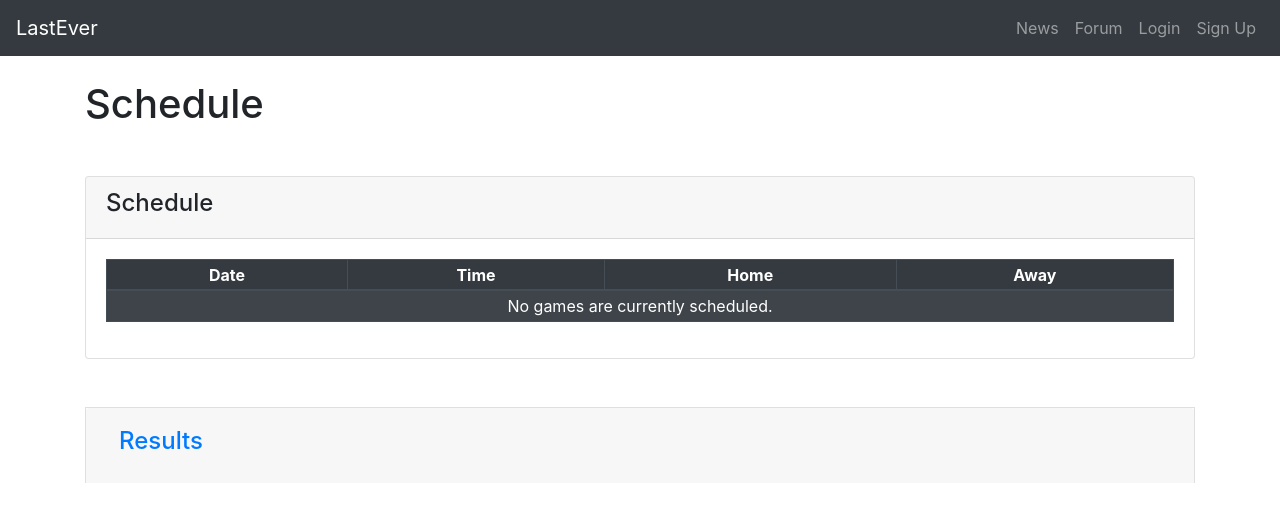
After one commit to cloneofghosts/soccersite, a Django app: template lastever/templates/lastever/schedule.html in a window 1280 px wide. The commit adds this page. Shown: the top 522 px of the page. Run offline with Django 3.2, Linux system fonts and the light colour scheme; the template is opened without the code that fills it, so the values that code supplies are empty; parts of the project's set-up code (start-up, migrations or seed data) failed here and were passed over; some libraries are stand-ins or nearby versions.

Commit message:
Started adding schedule page

```diff
--- a/lastever/admin.py
+++ b/lastever/admin.py
@@ -54,8 +54,8 @@ class ScheduleAdmin(admin.ModelAdmin):
     list_filter = ['scheduled_time', 'status', 'playoff']
 
     fieldsets = [
-        ('Date information', {'fields': ['scheduled_time']}),
-        ('Team information', {'fields': ['home_team', 'home_score', 'away_team', 'away_score'], 'classes': ['collapseable']}),
+        ('Date information', {'fields': ['scheduled_time', 'league']}),
+        ('Team information', {'fields': ['home_team', 'home_score', 'home_pk', 'away_team', 'away_score', 'away_pk'], 'classes': ['collapseable']}),
         ('Game Status',      {'fields': ['referee', 'status', 'playoff']}),
     ]
     inlines = [ StatisticInline ]
--- a/lastever/templates/lastever/base.html
+++ b/lastever/templates/lastever/base.html
@@ -20,9 +20,8 @@
         </a>
         <div class="dropdown-menu dropdown-menu-right" aria-labelledby="navbarDropdown">
           <a class="dropdown-item" href="/league/{{ league.slug }}">League Home</a>
-          <a class="dropdown-item" href="/league/{{ league.slug }}/schedule">Schedule</a>
+          <a class="dropdown-item" href="/league/{{ league.slug }}/schedule">Results & Schedule</a>
           <a class="dropdown-item" href="/league/{{ league.slug }}/standings">Standings</a>
-          <a class="dropdown-item" href="/league/{{ league.slug }}/results">Results</a>
           <a class="dropdown-item" href="/league/{{ league.slug }}/statistics">Statistics</a>
       </li>
       {% endfor %}
--- /dev/null
+++ b/lastever/templates/lastever/schedule.html
@@ -0,0 +1,132 @@
+{% extends "lastever/base.html" %}
+
+{% block head_title %}Schedule{% endblock %}
+
+{% block content %}
+<div class="main-cover">
+  <div class="cards-container container">
+    <h1 class="my-4">Schedule</h1>
+    {% if messages %}
+      {% for message in messages %}
+        {% if message.level == DEFAULT_MESSAGE_LEVELS.ERROR %}
+        <div class="alert alert-danger alert-dismissible fade show mt-4" role="alert">
+          {{ message }}
+          <button type="button" class="close" data-dismiss="alert" aria-label="Close">
+            <span aria-hidden="true">&times;</span>
+          </button>
+        </div>
+        {% else %}
+          <div class="alert alert-{{ message.tags }} alert-dismissible fade show mt-4" role="alert">
+            {{ message }}
+            <button type="button" class="close" data-dismiss="alert" aria-label="Close">
+              <span aria-hidden="true">&times;</span>
+            </button>
+          </div>
+        {% endif %}
+      {% endfor %}
+    {% endif %}
+    <div class="row">
+      <div class="col-lg-12 mb-4 mt-4">
+        <div class="card h-100">
+          <div class="card-header">
+            <h4>Schedule</h4>
+          </div>
+          <div class="card-body">
+            <table
+              class="table table-bordered table-striped table-dark table-hover table-sm">
+              <thead>
+                <tr>
+                  <th scope="col" style="text-align: center">Date</th>
+                  <th scope="col" style="text-align: center">Time</th>
+                  <th scope="col" style="text-align: center">Home</th>
+                  <th scope="col" style="text-align: center">Away</th>
+                </tr>
+              </thead>
+              <tbody>
+                {% for s in schedule %}
+                  <tr>
+                    {% if s.status == "RES" %}
+                      <td scope="row" colspan="2" style="text-align: center">Rescheduled</td>
+                    {% elif s.status == "CAN" %}
+                      <td scope="row" colspan="2" style="text-align: center">Cancelled</td>
+                    {% else %}
+                      <td scope="row" style="text-align: center">{{ s.scheduled_time | date:"M. d, Y" }}</td>
+                      <td style="text-align: center">{{ s.scheduled_time | date:"h:i A" }}</td>
+                    {% endif %}
+                    <td style="text-align: center">{{ s.home_team }}</td>
+                    <td style="text-align: center">{{ s.away_team }}</td>
+                  </tr>
+                {% empty %}
+                  <tr>
+                      <td colspan="4" style="text-align: center">
+                        No games are currently scheduled.
+                      </td>
+                  </tr>
+                  {% endfor %}
+                </tbody>
+            </table>
+          </div>
+        </div>
+      </div>
+      <div class="col-lg-12 mb-4 mt-4">
+        <div class="accordion" id="results">
+        <div class="card">
+          <div class="card-header" id="headingResults">
+            <button class="btn btn-link" type="button" data-toggle="collapse" data-target="#collapseResults" aria-expanded="true" aria-controls="collapseResults">
+                <h4>Results</h4>
+            </button>
+          </div>
+          <div id="collapseResults" class="collapse" aria-labelledby="headingResults" data-parent="#results">
+            <div class="card-body">
+              <table
+                class="table table-bordered table-striped table-dark table-hover table-sm">
+                <thead>
+                  <tr>
+                    <th scope="col" style="text-align: center">Date</th>
+                    <th scope="col" style="text-align: center">Home</th>
+                    <th scope="col" style="text-align: center">Score</th>
+                    <th scope="col" style="text-align: center">Away</th>
+                    <th scope="col" style="text-align: center">Status</th>
+                  </tr>
+                </thead>
+                <tbody>
+                  {% for r in results %}
+                    <tr>
+                      <td scope="row" style="text-align: center">{{ r.scheduled_time | date:"M. d, Y" }}</td>
+                      <td style="text-align: center">{{ r.home_team }}</td>
+                      <td style="text-align: center">
+                        {{ r.home_score }}
+                        {% if r.home_pk %}
+                         ({{r.home_pk}})
+                        {% endif %} -
+                        {{ r.away_score }}
+                        {% if r.away_pk %}
+                         ({{r.away_pk}})
+                        {% endif %}</td>
+                      <td style="text-align: center">{{ r.away_team }}</td>
+                      {% if r.status == "FIN" %}
+                        <td style="text-align: center">Final</td>
+                      {% elif r.status == "FET" %}
+                        <td style="text-align: center">Final (ET)</td>
+                      {% elif r.status == "FPK" %}
+                        <td style="text-align: center">Final (PK)</td>
+                      {% endif %}
+                    </tr>
+                  {% empty %}
+                    <tr>
+                        <td colspan="5" style="text-align: center">
+                          No games have been played yet.
+                        </td>
+                    </tr>
+                    {% endfor %}
+                  </tbody>
+              </table>
+            </div>
+          </div>
+        </div>
+      </div>
+      </div>
+    </div>
+  </div>
+</div>
+{% endblock %}
--- a/lastever/urls.py
+++ b/lastever/urls.py
@@ -8,4 +8,6 @@ urlpatterns = [
     path('news/<int:page_id>', views.news_page, name='news_page'),
     path('league/<slug:league_slug>', views.league, name='league_page'),
     path('league/<slug:league_slug>/standings', views.standings, name='league_standings'),
+    path('league/<slug:league_slug>/schedule', views.schedule, name='league_schedule'),
+    path('league/<slug:league_slug>/statistics', views.statistics, name='league_statistics'),
 ]
```
Also changed, not shown: lastever/models.py (+8 -3 lines), lastever/views.py (+18 -1 lines), db.sqlite3.
